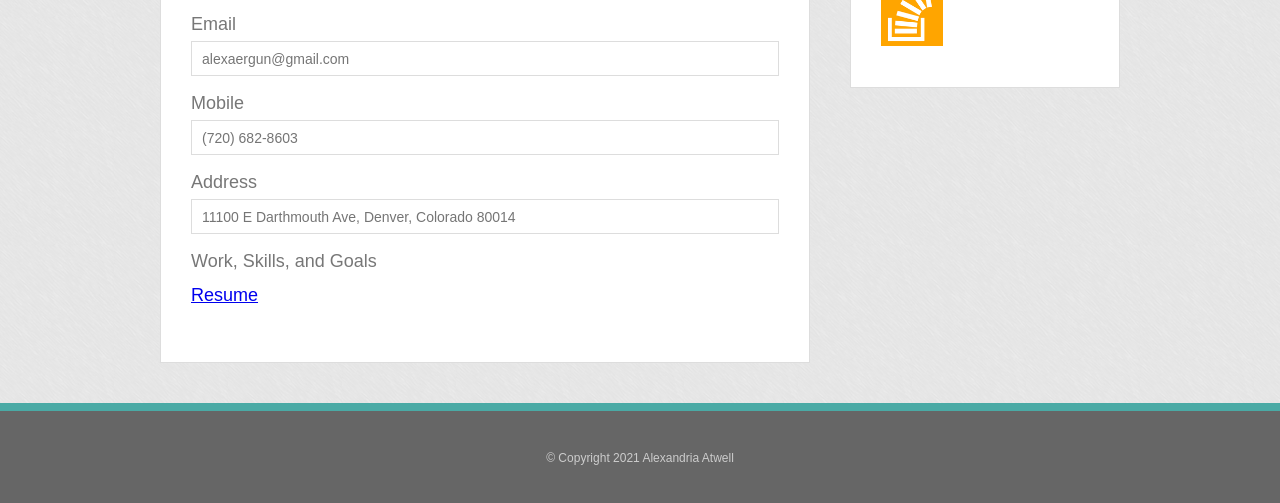
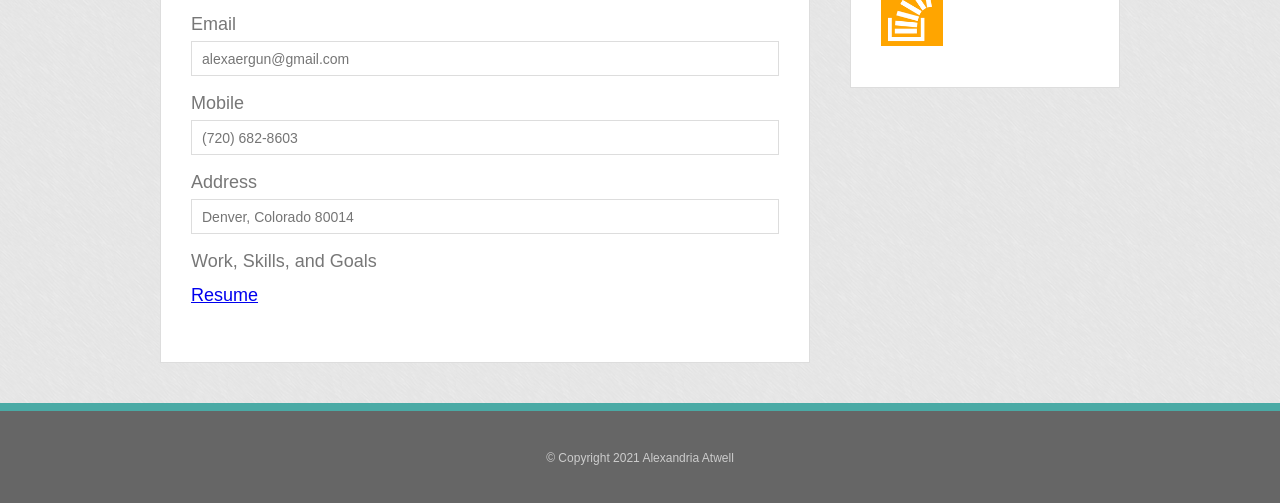
Before and after one commit to alexaergun/AlexaPortfolio2.github.io, a plain HTML site: page contact.html in a window 1280 px wide. Shown: the part 325-828 px from the top of the page. Drawn offline with Linux system fonts and the light colour scheme; files whose address does not match are found by name.

Commit message:
updated contact info

```diff
--- a/contact.html
+++ b/contact.html
@@ -42,7 +42,7 @@
           </li>
           <li>
             <label for="address">Address</label>
-            <input type="email" id="address" name="address" placeholder="11100 E Darthmouth Ave, Denver, Colorado 80014" required="required">
+            <input type="email" id="address" name="address" placeholder="Denver, Colorado 80014" required="required">
           </li>
           <li>
             <label for="resume">Work, Skills, and Goals</label>
```
